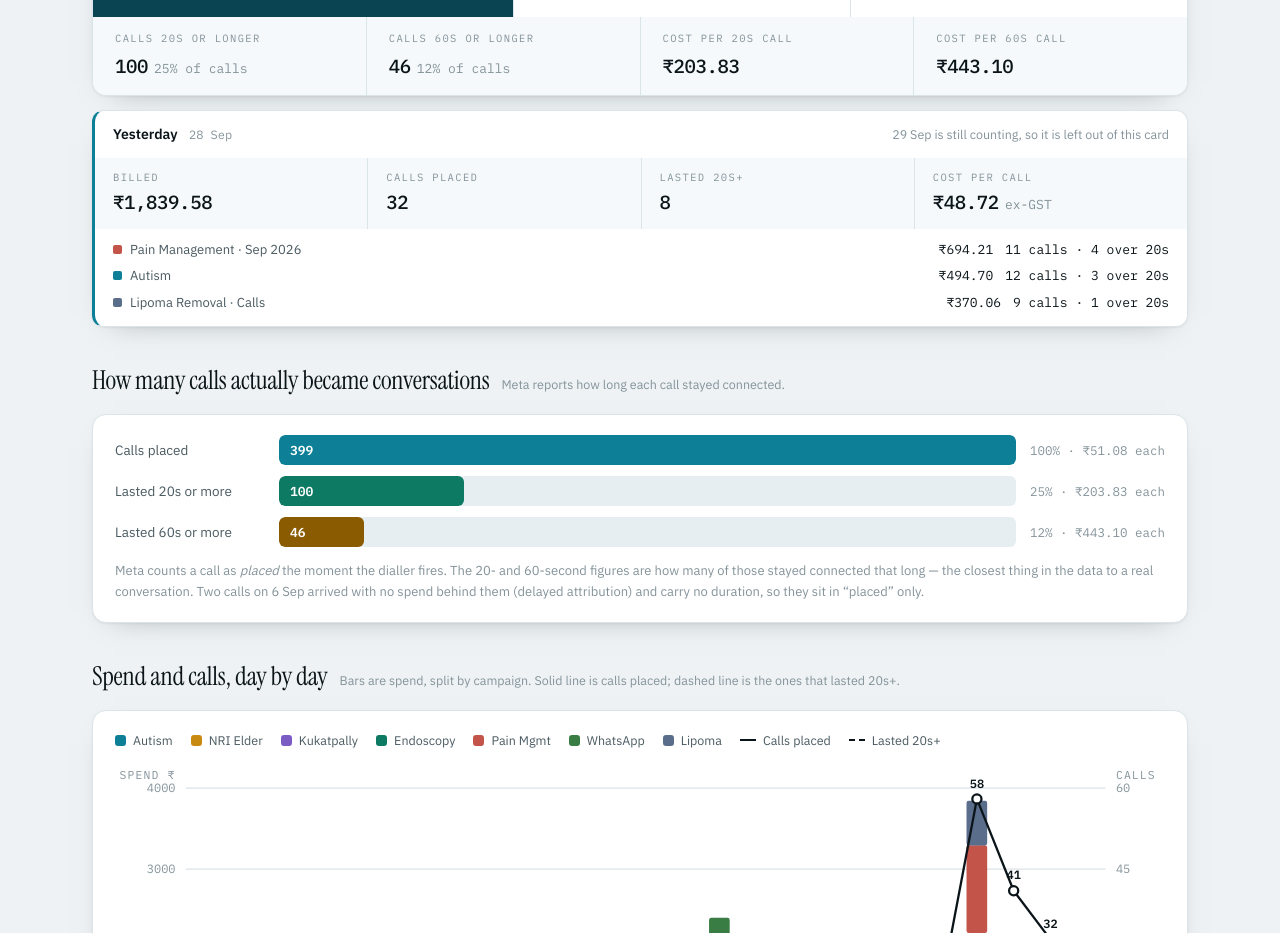
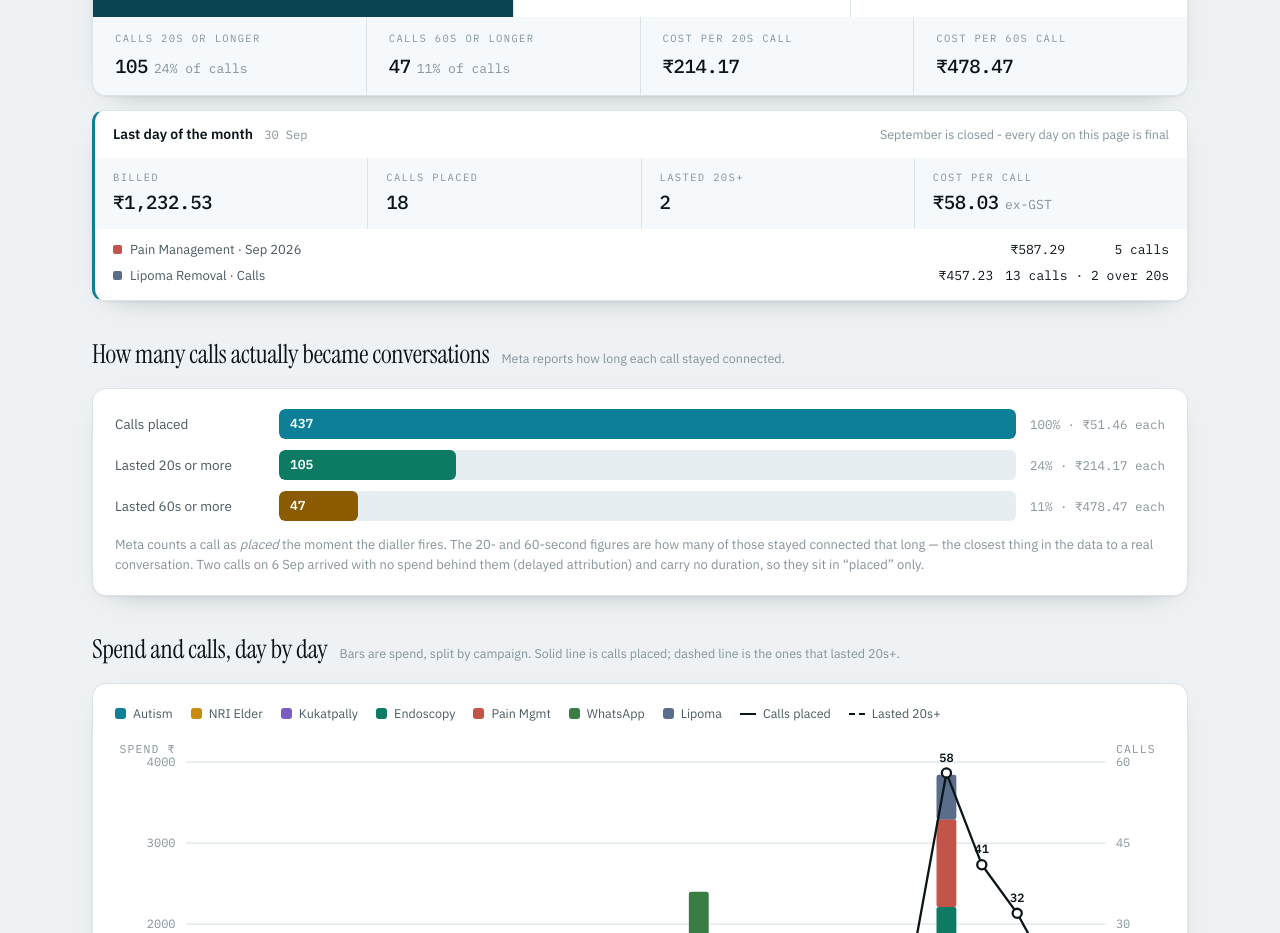
Before and after one commit to lenkasacademy-pixel/o2-reports, a plain HTML site: page index.html in a window 1280 px wide. Shown: the part 275-1208 px from the top of the page. Drawn offline with Linux system fonts and the light colour scheme.

Commit message:
Refresh O2 calls report - September 2026 final (4-30 Sep)
September is closed and fully settled, so the report now covers the whole month
and holds no part-day out of the headlines.

- DAILY rebuilt from a fresh pull of 1-30 Sep at campaign level, 57 rows.
- Campaign day-sums reconcile against level:ad_account daily totals on BOTH
  spend and impressions, all 26 delivery days, to the paisa.
- Every 20s/60s derivation (spend / cost_per_action_type) lands on a whole
  number; per-campaign day sums equal Meta's own period totals exactly.
- Final: Rs 31,099.61 ad spend (Rs 36,697.54 billed incl. GST), 437 calls
  placed at Rs 51.46, 105 held 20s at Rs 214.17, 47 held 60s at Rs 478.47.
- 4-28 Sep moved only +Rs 4.53 since the last cut (all on 28 Sep); no call
  counts changed. 29 Sep settled at Rs 1,056.20 / 20 calls against the
  Rs 71.22 / 3 calls published for it as a part-day.
- LIVE is now Set([4]): only Pain Management is still ACTIVE at Meta.
- SNAP_DAY is "" (no part-day) and YDAY is 2026-09-30. A derived livePart flag
  keeps the part-day wording and the "so far" tag out of a closed month instead
  of asserting that a settled day is still counting.
- Dropped one all-zero row (WhatsApp, 24 Sep): no spend, no impressions, only a
  late-attributed messaging conversation, which the page cannot show.
- Snapshot stamp moved to 20 Nov 2026, 8:10 am IST in all four places.

Co-Authored-By: Claude Opus 5 <noreply@anthropic.com>
Claude-Session: https://claude.ai/code/session_01J7U9izgwn2FmxRNDoJStHF

```diff
--- a/index.html
+++ b/index.html
@@ -5,7 +5,7 @@
 <meta name="viewport" content="width=device-width, initial-scale=1">
 <meta name="robots" content="noindex, nofollow">
 <title>O2 Health Hub · Calls Report</title>
-<!-- Standalone snapshot: Meta Ads figures frozen 29 Sep 2026, 11:10 am IST. Account 924502380456661. September 2026 only. No live connection. -->
+<!-- Standalone snapshot: Meta Ads figures frozen 20 Nov 2026, 8:10 am IST. Account 924502380456661. September 2026 only (4-30 Sep, month closed and fully settled). No live connection. -->
 <link rel="preconnect" href="https://fonts.googleapis.com">
 <link rel="preconnect" href="https://fonts.gstatic.com" crossorigin>
 <link rel="stylesheet" href="https://fonts.googleapis.com/css2?family=Instrument+Serif:ital@0;1&family=IBM+Plex+Mono:wght@400;500;600&family=IBM+Plex+Sans:wght@400;500;600&display=swap">
@@ -165,7 +165,7 @@ footer{margin-top:44px; padding-top:18px; border-top:1px solid var(--hair); font
       <h1>Calls, and <em>what each one cost</em></h1>
     </div>
     <div class="mast-r">
-      <div class="stamp"><span class="dot"></span><span>Snapshot 29 Sep 2026, 11:10 am · account 924502380456661</span></div>
+      <div class="stamp"><span class="dot"></span><span>Snapshot 20 Nov 2026, 8:10 am · account 924502380456661</span></div>
     </div>
   </div>
 
@@ -226,12 +226,14 @@ footer{margin-top:44px; padding-top:18px; border-top:1px solid var(--hair); font
 
   <footer>
     <span>O2 Health Hub · prepared by Lenka's Academy</span>
-    <span class="mono">September 2026 · frozen 29 Sep, 11:10 am · source: Meta Ads Manager</span>
+    <span class="mono">September 2026 · frozen 20 Nov, 8:10 am · source: Meta Ads Manager</span>
   </footer>
 </div>
 
 <script>
-/* ---- baked figures: Meta Ads, account 924502380456661, September 2026, frozen 29 Sep 2026, 11:10 am IST ----
+/* ---- baked figures: Meta Ads, account 924502380456661, September 2026, frozen 20 Nov 2026, 8:10 am IST ----
+   September is closed and fully settled: every day 4-30 Sep is final, so there is no
+   part-day to hold out. SNAP_DAY is empty for that reason.
    20s/60s counts are derived as spend ÷ cost_per_action_type for
    click_to_call_native_20s_call_connect / _60s_call_connect. Every division lands
    on a whole number and the per-campaign sums equal Meta's own period totals. */
@@ -244,9 +246,9 @@ const CAMPS = [
   {n:"O2 Guardian · NRI + Bengaluru WhatsApp", short:"WhatsApp", type:"msg", c:"#3a7d44"},
   {n:"Lipoma Removal · Calls",       short:"Lipoma",     type:"calls", c:"#5a6e8c"}
 ];
-const LIVE = new Set([4, 6]);         /* campaign indexes still ACTIVE at Meta */
-const SNAP_DAY = "2026-09-29";        /* last day in the data (part-day) */
-const YDAY     = "2026-09-28";        /* the last complete day */
+const LIVE = new Set([4]);            /* campaign indexes still ACTIVE at Meta */
+const SNAP_DAY = "";                  /* no part-day: September is closed and settled */
+const YDAY     = "2026-09-30";        /* the last complete day in the data */
 const GST      = 0.18;                /* Meta bills 18% GST on ad spend in India */
 /* [campIdx, date, spend, placed, calls20s, calls60s, tapped, impressions, reach, linkClicks] */
 const DAILY = [
@@ -300,11 +302,13 @@ const DAILY = [
   [3,"2026-09-27",  665.34,16, 4, 0, 19, 11821,  9477,  88],
   [4,"2026-09-27",  688.46,11, 5, 2, 12,  7672,  6091,  27],
   [6,"2026-09-27",  458.15,14, 2, 0, 17, 14199, 11881,  46],
-  [0,"2026-09-28",  494.70,12, 3, 0,  9, 10180,  9051,  71],
-  [4,"2026-09-28",  694.21,11, 4, 2, 12,  8926,  7212,  27],
-  [6,"2026-09-28",  370.06, 9, 1, 1, 14, 11274,  9509,  36],
-  [4,"2026-09-29",   43.37, 1, 0, 0,  1,   360,   277,   1],
-  [6,"2026-09-29",   27.85, 2, 1, 0,  2,   841,   757,   3]
+  [0,"2026-09-28",  495.44,12, 3, 0,  9, 10206,  9070,  71],
+  [4,"2026-09-28",  694.98,11, 4, 2, 12,  8944,  7234,  27],
+  [6,"2026-09-28",  373.08, 9, 1, 1, 14, 11321,  9561,  36],
+  [4,"2026-09-29",  669.68, 9, 1, 0,  8,  7389,  5942,  18],
+  [6,"2026-09-29",  386.52,11, 2, 0, 14, 12031, 10157,  45],
+  [4,"2026-09-30",  587.29, 5, 0, 0,  4,  6266,  5201,  21],
+  [6,"2026-09-30",  457.23,13, 2, 1, 15, 12928, 10767,  50]
 ];
 const SP=2, PL=3, C20=4, C60=5, TAP=6, IMP=7, RCH=8, CLK=9;
 
@@ -317,10 +321,13 @@ const dLbl= d => { const m=["Jan","Feb","Mar","Apr","May","Jun","Jul","Aug","Sep
 function render(){
   const R = DAILY, dates = [...new Set(R.map(r=>r[1]))].sort();
   const sum = (rows,i) => rows.reduce((a,r)=>a+r[i],0);
-  /* SNAP_DAY is a part-day. Meta keeps revising the last ~48h, so it is kept out of
-     every total on this page - an unsettled day must never set a headline number. It
-     still appears in the chart and in the day-by-day table, labelled as still counting. */
+  /* SNAP_DAY is the live part-day, when there is one. Meta keeps revising the last ~48h,
+     so it is kept out of every total on this page - an unsettled day must never set a
+     headline number. It still appears in the chart and in the day-by-day table, labelled
+     as still counting. When SNAP_DAY is empty every day in the data is final and nothing
+     is held out. */
   const S = R.filter(r=>r[1]!==SNAP_DAY);
+  const livePart = !!SNAP_DAY && R.some(r=>r[1]===SNAP_DAY);
   const sDates = [...new Set(S.map(r=>r[1]))].sort();
   const T = {spend:sum(S,SP), placed:sum(S,PL), c20:sum(S,C20), c60:sum(S,C60),
              tap:sum(S,TAP), imp:sum(S,IMP), clk:sum(S,CLK)};
@@ -346,8 +353,9 @@ function render(){
     const yCallSpend = yCall.reduce((a,r)=>a+r[SP],0);
     yday.innerHTML = `
       <div class="yday-h">
-        <div class="t">Yesterday <span>${dLbl(YDAY)}</span></div>
-        <div class="r">${dLbl(SNAP_DAY)} is still counting, so it is left out of this card</div>
+        <div class="t">${livePart?"Yesterday":"Last day of the month"} <span>${dLbl(YDAY)}</span></div>
+        <div class="r">${livePart?dLbl(SNAP_DAY)+" is still counting, so it is left out of this card"
+                                 :"September is closed - every day on this page is final"}</div>
       </div>
       <div class="yday-stats">
         <div><div class="k">Billed</div><div class="v mono">${inr(ySpend+yGst)}</div></div>
```
Also changed, not shown: 1 other file.
